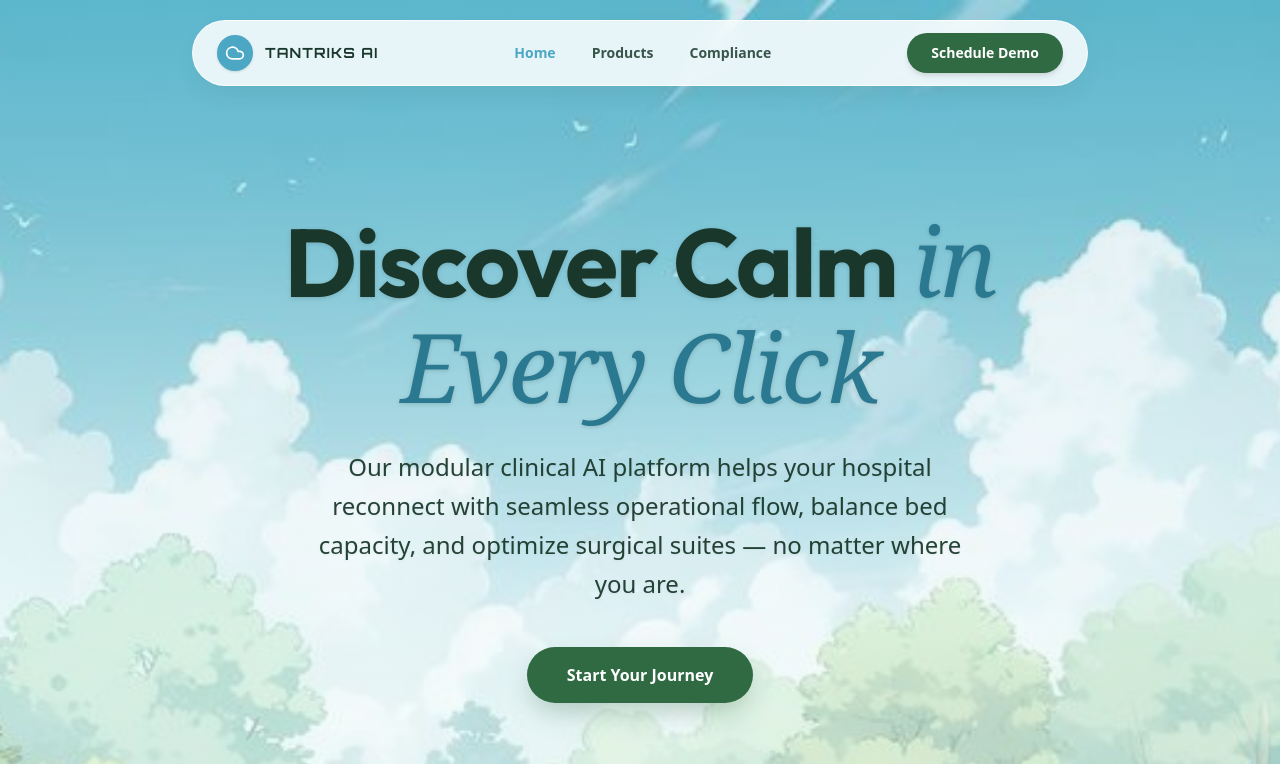
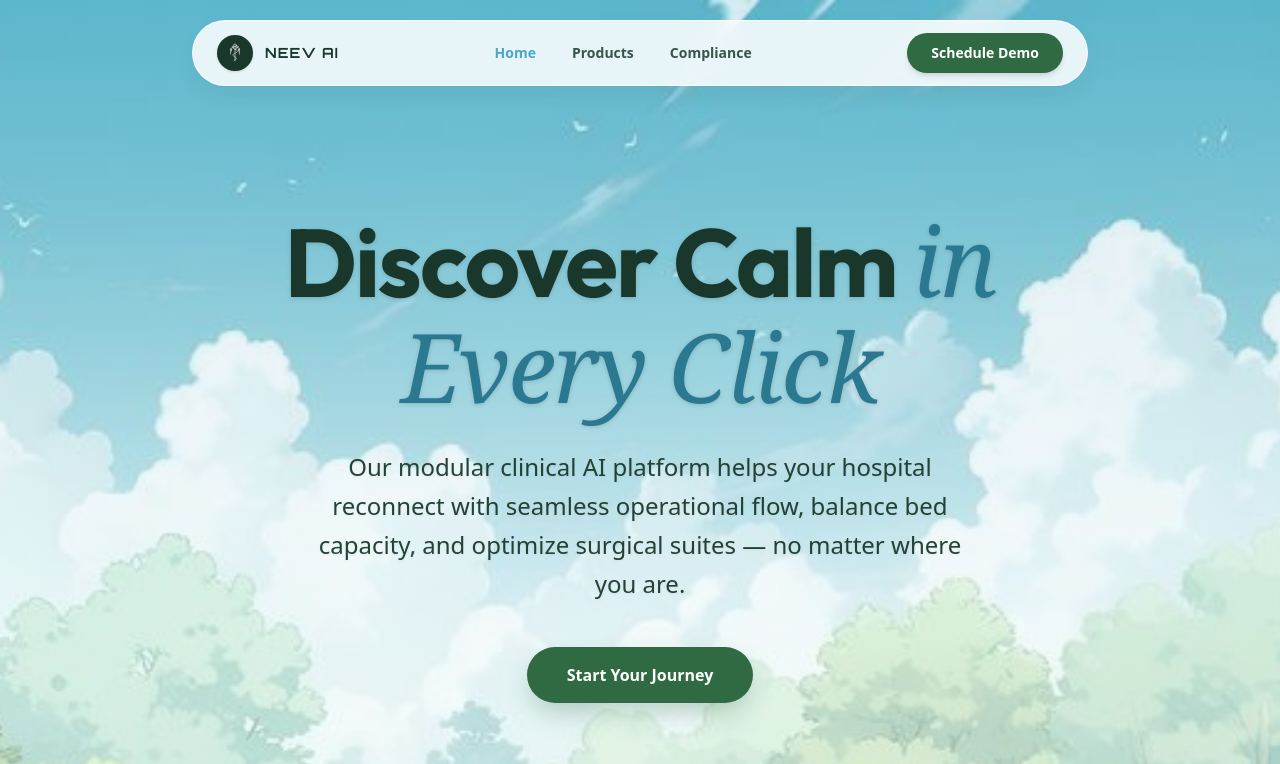
Before and after one commit to Shadow-Joker/HMS_Website, a React (Vite) app: page / in a window 1280 px wide. Shown: the top 764 px of the page. Built offline with nearby package versions, Linux system fonts and the light colour scheme; a web font is replaced by a local one.

Commit message:
feat: rebrand to Neev AI with custom staff-of-asclepius logo

```diff
--- a/package.json
+++ b/package.json
@@ -1,5 +1,5 @@
 {
-  "name": "landing-page-tantriks-ai",
+  "name": "neev-ai-hms",
   "private": true,
   "version": "1.0.0",
   "type": "module",
--- a/src/components/ContactSection.tsx
+++ b/src/components/ContactSection.tsx
@@ -28,7 +28,7 @@ export function ContactSection() {
           </span>
 
           <h2 className="text-4xl sm:text-5xl font-display font-semibold text-[#19382B] tracking-tight">
-            Deploy Tantriks AI <br />
+            Deploy Neev AI <br />
             <span className="font-serif-italic text-[#2B7891] font-normal">in Your Hospital Network</span>
           </h2>
 
--- a/src/components/Footer.tsx
+++ b/src/components/Footer.tsx
@@ -1,5 +1,5 @@
 import React from 'react';
-import { Cloud } from 'lucide-react';
+import { NeevLogo } from './NeevLogo';
 
 export function Footer() {
   return (
@@ -8,17 +8,17 @@ export function Footer() {
 
         <div className="flex items-center space-x-3">
           <div className="w-6 h-6 rounded-full bg-[#4BA7C4] flex items-center justify-center text-white">
-            <Cloud className="w-3.5 h-3.5 text-white" />
+            <NeevLogo className="w-4 h-4 text-white" />
           </div>
           <span className="font-nebula font-bold text-xs tracking-wider text-white uppercase">
-            TANTRIKS AI
+            NEEV AI
           </span>
           <span className="text-[#4BA7C4]">•</span>
           <span className="text-[#E8F4F6]/80 font-sans text-xs">Autonomous Hospital Management AI Systems</span>
         </div>
 
         <div className="flex items-center space-x-6 text-[11px] text-[#E8F4F6]/90 font-sans">
-          <span>© {new Date().getFullYear()} Tantriks AI Inc.</span>
+          <span>© {new Date().getFullYear()} Neev AI Inc.</span>
           <a href="#" className="hover:text-white transition-colors">ABDM Statement</a>
           <a href="#" className="hover:text-white transition-colors">HIPAA Compliance</a>
           <a href="#" className="hover:text-white transition-colors">Privacy Policy</a>
--- a/src/components/Navbar.tsx
+++ b/src/components/Navbar.tsx
@@ -1,5 +1,6 @@
 import React, { useState } from 'react';
-import { Menu, X, Cloud } from 'lucide-react';
+import { Menu, X } from 'lucide-react';
+import { NeevLogo } from './NeevLogo';
 
 export function Navbar() {
   const [mobileOpen, setMobileOpen] = useState(false);
@@ -10,13 +11,13 @@ export function Navbar() {
       {/* Floating Centered Glass Pill Navbar */}
       <nav className="w-full max-w-4xl glass-pill rounded-full px-6 py-3 flex items-center justify-between transition-all duration-300">
 
-        {/* Left Cloud / Brand Logo */}
+        {/* Left Brand Logo */}
         <a href="#" className="flex items-center space-x-3 group">
-          <div className="w-9 h-9 rounded-full bg-[#4BA7C4] flex items-center justify-center text-white shadow-sm group-hover:scale-105 transition-transform">
-            <Cloud className="w-5 h-5 text-white" />
+          <div className="w-9 h-9 rounded-full bg-[#19382B] flex items-center justify-center text-[#E8F4F6] shadow-sm group-hover:scale-105 transition-transform">
+            <NeevLogo className="w-5 h-5 text-white" />
           </div>
           <span className="font-nebula font-bold text-sm tracking-wider text-[#19382B] uppercase">
-            TANTRIKS AI
+            NEEV AI
           </span>
         </a>
 
--- /dev/null
+++ b/src/components/NeevLogo.tsx
@@ -0,0 +1,60 @@
+import React from 'react';
+
+interface NeevLogoProps {
+  className?: string;
+  size?: number | string;
+  color?: string;
+}
+
+export function NeevLogo({ className = "w-6 h-6", size, color = "currentColor" }: NeevLogoProps) {
+  return (
+    <svg
+      viewBox="0 0 100 120"
+      fill="none"
+      xmlns="http://www.w3.org/2000/svg"
+      className={className}
+      style={size ? { width: size, height: size } : undefined}
+      stroke={color}
+      strokeWidth="3.2"
+      strokeLinecap="round"
+      strokeLinejoin="round"
+    >
+      {/* Central Staff */}
+      <line x1="50" y1="18" x2="50" y2="105" />
+
+      {/* Top Center Ring */}
+      <circle cx="50" cy="14" r="8" strokeWidth="3.2" />
+
+      {/* Left Branch & Ring */}
+      <path d="M 50 38 C 45 36 38 33 36 26" />
+      <circle cx="36" cy="24" r="5" strokeWidth="3.2" />
+
+      {/* Right Branch & Ring */}
+      <path d="M 50 38 C 55 36 62 33 64 26" />
+      <circle cx="64" cy="24" r="5" strokeWidth="3.2" />
+
+      {/* Serpent winding around staff */}
+      <path
+        d="M 52 38
+           C 62 40 68 47 62 55
+           C 56 62 38 60 38 72
+           C 38 84 62 82 58 95
+           C 55 102 46 103 44 105"
+        strokeWidth="3"
+        fill="none"
+      />
+
+      {/* Left Flanking Pillars */}
+      <path d="M 22 36 L 30 36" strokeWidth="3" />
+      <line x1="23" y1="36" x2="23" y2="68" strokeWidth="2.8" />
+      <line x1="26" y1="36" x2="26" y2="54" strokeWidth="2.8" />
+      <line x1="29" y1="36" x2="29" y2="46" strokeWidth="2.8" />
+
+      {/* Right Flanking Pillars */}
+      <path d="M 70 36 L 78 36" strokeWidth="3" />
+      <line x1="71" y1="36" x2="71" y2="46" strokeWidth="2.8" />
+      <line x1="74" y1="36" x2="74" y2="54" strokeWidth="2.8" />
+      <line x1="77" y1="36" x2="77" y2="68" strokeWidth="2.8" />
+    </svg>
+  );
+}
--- a/src/components/TrustWall.tsx
+++ b/src/components/TrustWall.tsx
@@ -25,7 +25,7 @@ export function TrustWall() {
           </h2>
 
           <p className="text-base sm:text-lg text-[#19382B]/85 leading-relaxed font-normal">
-            Tantriks AI connects seamlessly with legacy hospital infrastructure (Epic, Cerner, MEDITECH, MedMantra, OpenMRS) through open FHIR R4 and HL7 APIs.
+            Neev AI connects seamlessly with legacy hospital infrastructure (Epic, Cerner, MEDITECH, MedMantra, OpenMRS) through open FHIR R4 and HL7 APIs.
           </p>
         </div>
 
```
Also changed, not shown: index.html (+3 -3 lines), public/neev-logo.jpg (added).
